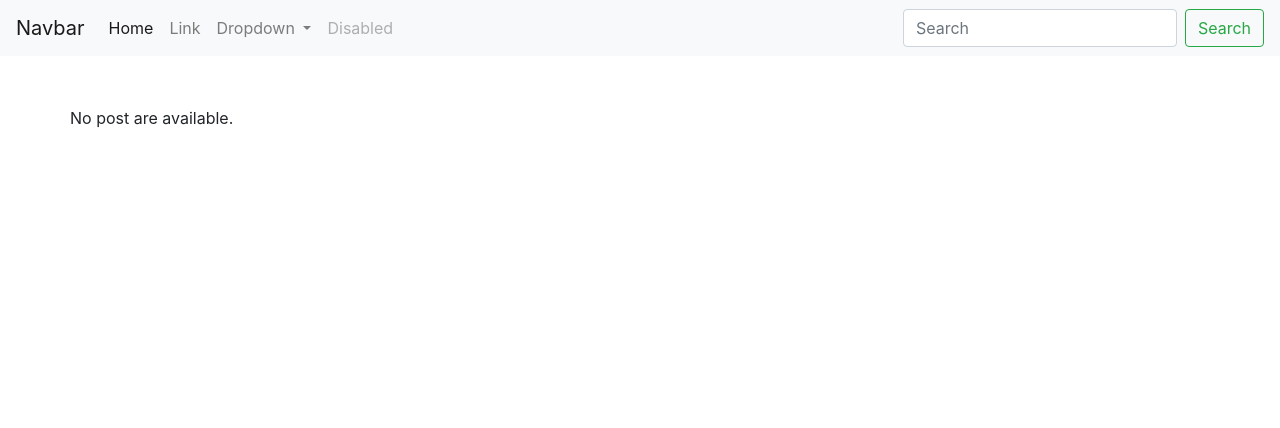
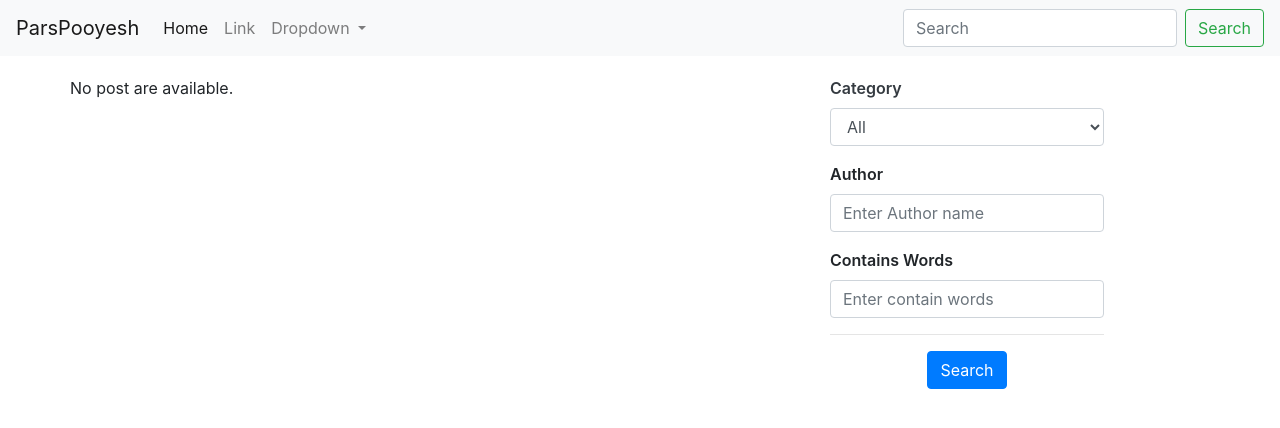
Before and after one commit to faridlotfali/pars-project, a Django app: page /weblog/ in a window 1280 px wide. Shown: the top 428 px of the page. Run offline with Django 3.2, Linux system fonts and the light colour scheme; data that the repository does not hold is empty; some libraries are stand-ins or nearby versions.

Commit message:
develop: #7 edit extend for all htmls and add search pannel for main page

```diff
--- a/parspooyesh/weblog/static/weblog/css/main.css
+++ b/parspooyesh/weblog/static/weblog/css/main.css
@@ -1,11 +1,20 @@
-.posts,.results,.detail{
-  margin-top: 50px;
-}
 
 ul{
   list-style: none;
 }
 li a {
-  color: green;
+  padding-left: 1em;
+  color: #495057;
   text-decoration: none;
 }
+label{
+  font-weight: 600;
+}
+.container{
+  padding-top: 20px;
+}
+.posts ul{
+  width: 100%;
+  padding: 0 2em 0 0;
+  margin: 0;
+}
--- /dev/null
+++ b/parspooyesh/weblog/templates/weblog/base.html
@@ -0,0 +1,15 @@
+{% load static %}
+<html>
+<head>
+<link rel="stylesheet" type="text/css" href="{% static 'weblog/css/bootstrap.min.css' %}" />
+<link rel="stylesheet" type="text/css" href="{% static 'weblog/css/main.css' %}" />
+<script src="{% static 'weblog/js/bootstrap.min.js' %}"></script>
+<script src="{% static 'weblog/js/jquery3.3.1.js' %}"></script>
+<script src="https://cdnjs.cloudflare.com/ajax/libs/popper.js/1.12.9/umd/popper.min.js" integrity="sha384-ApNbgh9B+Y1QKtv3Rn7W3mgPxhU9K/ScQsAP7hUibX39j7fakFPskvXusvfa0b4Q" crossorigin="anonymous"></script>
+</head>
+<body>
+{% include "./header.html" %}
+{% block content %}
+{% endblock %}
+</body>
+</html>
--- a/parspooyesh/weblog/templates/weblog/header.html
+++ b/parspooyesh/weblog/templates/weblog/header.html
@@ -5,7 +5,7 @@
 
 
 <nav class="navbar navbar-expand-lg navbar-light bg-light">
-<a class="navbar-brand" href="#">Navbar</a>
+<a class="navbar-brand" href="#">ParsPooyesh</a>
 <button class="navbar-toggler" type="button" data-toggle="collapse" data-target="#navbarSupportedContent" aria-controls="navbarSupportedContent" aria-expanded="false" aria-label="Toggle navigation">
     <span class="navbar-toggler-icon"></span>
 </button>
@@ -29,9 +29,6 @@
         <a class="dropdown-item" href="#">Something else here</a>
         </div>
     </li>
-    <li class="nav-item">
-        <a class="nav-link disabled" href="#">Disabled</a>
-    </li>
     </ul>
     <form class="form-inline my-2 my-lg-0">
     <input class="form-control mr-sm-2" type="search" placeholder="Search" aria-label="Search">
--- a/parspooyesh/weblog/templates/weblog/index.html
+++ b/parspooyesh/weblog/templates/weblog/index.html
@@ -1,16 +1,17 @@
-{% load static %}
-<link rel="stylesheet" type="text/css" href="{% static 'weblog/css/bootstrap.min.css' %}" />
-<link rel="stylesheet" type="text/css" href="{% static 'weblog/css/main.css' %}" />
-<script src="{% static 'weblog/js/bootstrap.min.js' %}"></script>
-<div class="basic">
-    {% include "./header.html" %}
-</div>
-<div class="posts container">
+{% extends 'weblog/base.html' %}
+{% block content %}
+<div class="container">
     <div class="row">
+    <div class="col-md-8 col-sm-12">
+        <div class="row posts">
         {% if latest_post_list %}
         <ul>
         {% for post in latest_post_list %}
-        <li><a href="{%  url 'weblog:detail' post.id %}">{{ post.post_text }}</a></li>
+            <li>
+                <h3>{{ post.post_title }}</h3>
+                <a href="{%  url 'weblog:detail' post.id %}">{{ post.post_text }}</a>
+            </li>
+            <hr>
         {% endfor %}
         </ul>
         {% else %}
@@ -18,3 +19,33 @@
         {% endif %}
         </div>
     </div>
+    <div class="col-md-4 col-sm-12">
+    <div class="row Search-pannel">
+      <form>
+            <div class="form-group">
+              <label for="category" class="text-dark">Category</label>
+              <select class="form-control" id="category">
+                <option>All</option>
+                <option>Posts</option>
+                <option>Comments</option>
+                <option>Most voted</option>
+              </select>
+            </div>
+            <div class="form-group">
+              <label for="designer">Author</label>
+              <input type="text" class="form-control" id="designer" placeholder="Enter Author name">
+            </div>
+            <div class="form-group">
+              <label for="contain_word">Contains Words</label>
+              <input type="text" class="form-control" id="contain_word" placeholder="Enter contain words">
+            </div>
+            <hr>
+            <div class="form-group text-center">
+              <button type="submit" class="btn btn-primary">Search</button>
+            </div>
+          </form>
+    </div>
+    </div>
+</div>
+</div>
+{% endblock %}
```
Also changed, not shown: parspooyesh/weblog/static/weblog/css/header-style.css (deleted, +0 -46 lines), parspooyesh/weblog/templates/weblog/detail.html (+3 -8 lines), parspooyesh/weblog/templates/weblog/results.html (+3 -8 lines). Lines whose indentation alone changed are shown as unchanged.
